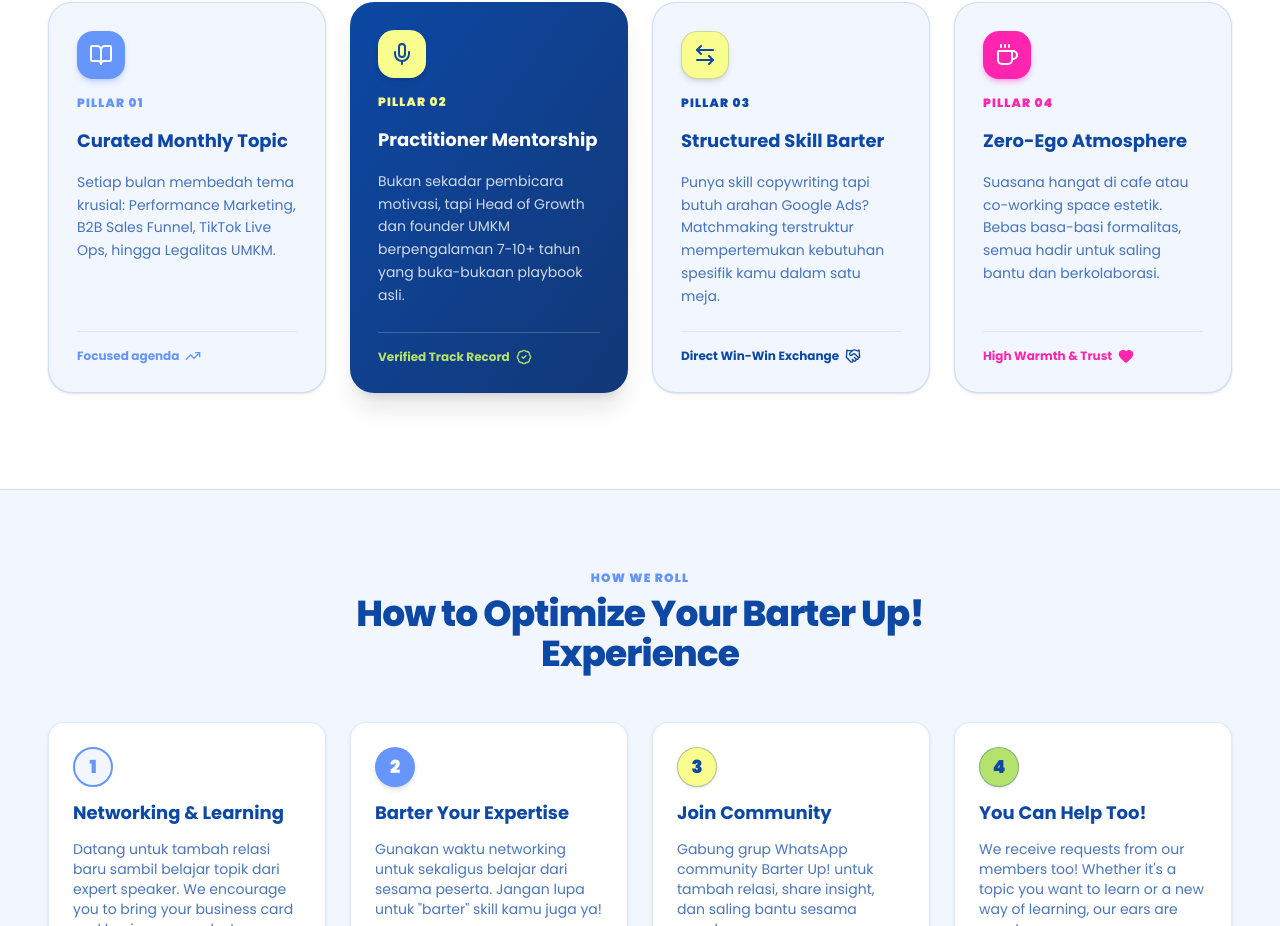
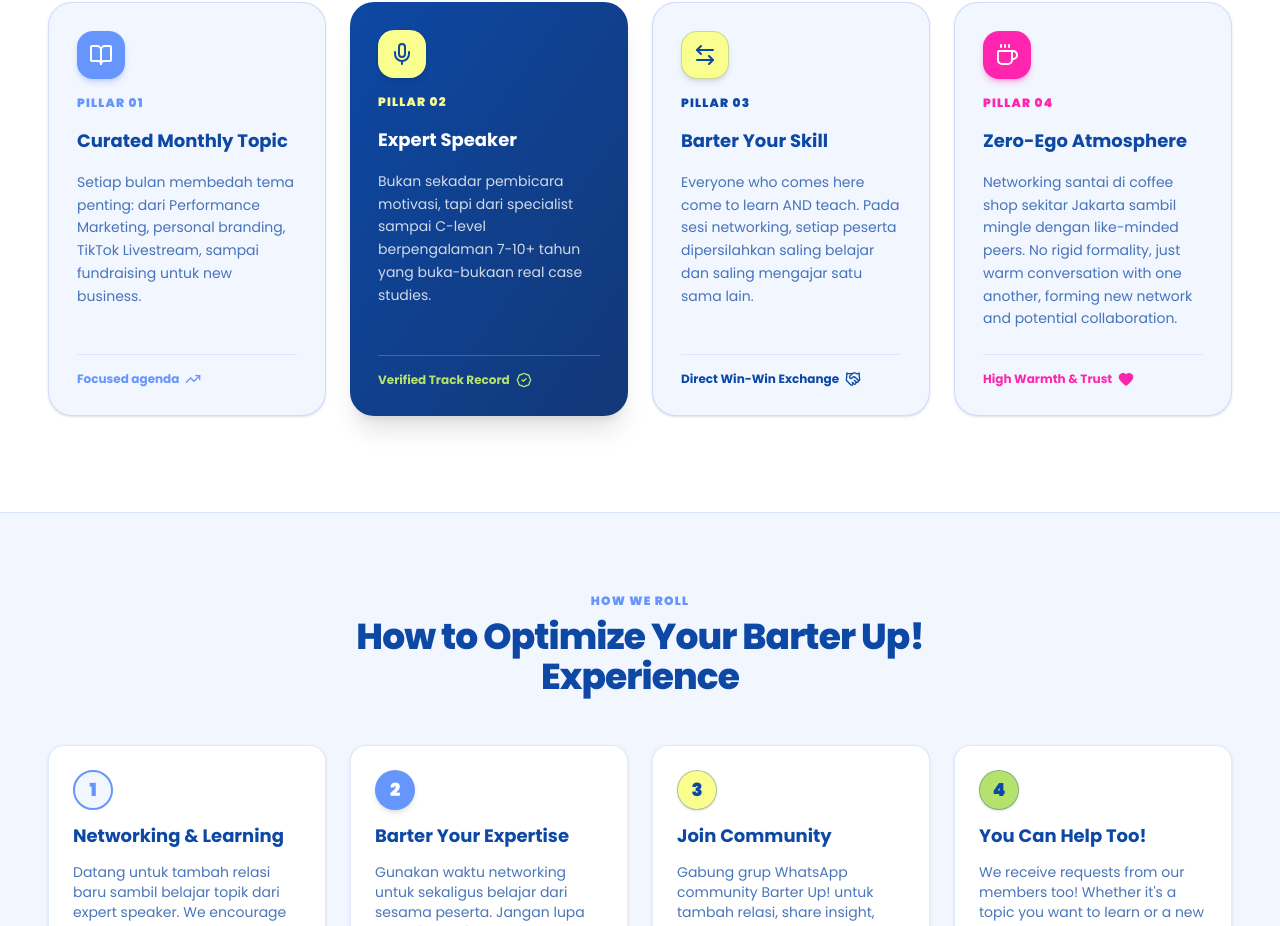
Before and after one commit to barterup-id/Website-Barter-Up-, a Next.js app: page / in a window 1280 px wide. Shown: the part 1239-2165 px from the top of the page. Built offline with nearby package versions, Linux system fonts and the light colour scheme.

Commit message:
content: refresh four community pillars

```diff
--- a/app/page.tsx
+++ b/app/page.tsx
@@ -410,7 +410,7 @@
                     <span className="text-xs uppercase text-[#6695fc] tracking-widest font-black">Pillar 01</span>
                     <h3 className="text-lg font-bold text-[#0c48a4]">Curated Monthly Topic</h3>
                     <p className="text-sm text-[#0c48a4]/75 leading-relaxed">
-                      Setiap bulan membedah tema krusial: Performance Marketing, B2B Sales Funnel, TikTok Live Ops, hingga Legalitas UMKM.
+                      Setiap bulan membedah tema penting: dari Performance Marketing, personal branding, TikTok Livestream, sampai fundraising untuk new business.
                     </p>
                   </div>
                   <div className="mt-6 pt-4 flex items-center gap-1.5 text-[#6695fc] font-bold text-xs border-t border-[#6695fc]/15">
@@ -426,9 +426,9 @@
                       <Mic className="w-6 h-6 text-[#0c48a4]" />
                     </div>
                     <span className="text-xs uppercase text-[#f9fe8f] tracking-widest font-black">Pillar 02</span>
-                    <h3 className="text-lg font-bold text-white">Practitioner Mentorship</h3>
+                    <h3 className="text-lg font-bold text-white">Expert Speaker</h3>
                     <p className="text-sm text-white/80 leading-relaxed">
-                      Bukan sekadar pembicara motivasi, tapi Head of Growth dan founder UMKM berpengalaman 7-10+ tahun yang buka-bukaan playbook asli.
+                      Bukan sekadar pembicara motivasi, tapi dari specialist sampai C-level berpengalaman 7-10+ tahun yang buka-bukaan real case studies.
                     </p>
                   </div>
                   <div className="mt-6 pt-4 flex items-center gap-1.5 text-[#b4e26d] font-bold text-xs border-t border-white/20">
@@ -444,9 +444,9 @@
                       <ArrowLeftRight className="w-6 h-6 text-[#0c48a4]" />
                     </div>
                     <span className="text-xs uppercase text-[#0c48a4] tracking-widest font-black">Pillar 03</span>
-                    <h3 className="text-lg font-bold text-[#0c48a4]">Structured Skill Barter</h3>
+                    <h3 className="text-lg font-bold text-[#0c48a4]">Barter Your Skill</h3>
                     <p className="text-sm text-[#0c48a4]/75 leading-relaxed">
-                      Punya skill copywriting tapi butuh arahan Google Ads? Matchmaking terstruktur mempertemukan kebutuhan spesifik kamu dalam satu meja.
+                      Everyone who comes here come to learn AND teach. Pada sesi networking, setiap peserta dipersilahkan saling belajar dan saling mengajar satu sama lain.
                     </p>
                   </div>
                   <div className="mt-6 pt-4 flex items-center gap-1.5 text-[#0c48a4] font-bold text-xs border-t border-[#6695fc]/15">
@@ -464,7 +464,7 @@
                     <span className="text-xs uppercase text-[#ff25af] tracking-widest font-black">Pillar 04</span>
                     <h3 className="text-lg font-bold text-[#0c48a4]">Zero-Ego Atmosphere</h3>
                     <p className="text-sm text-[#0c48a4]/75 leading-relaxed">
-                      Suasana hangat di cafe atau co-working space estetik. Bebas basa-basi formalitas, semua hadir untuk saling bantu dan berkolaborasi.
+                      Networking santai di coffee shop sekitar Jakarta sambil mingle dengan like-minded peers. No rigid formality, just warm conversation with one another, forming new network and potential collaboration.
                     </p>
                   </div>
                   <div className="mt-6 pt-4 flex items-center gap-1.5 text-[#ff25af] font-bold text-xs border-t border-[#6695fc]/15">
```
